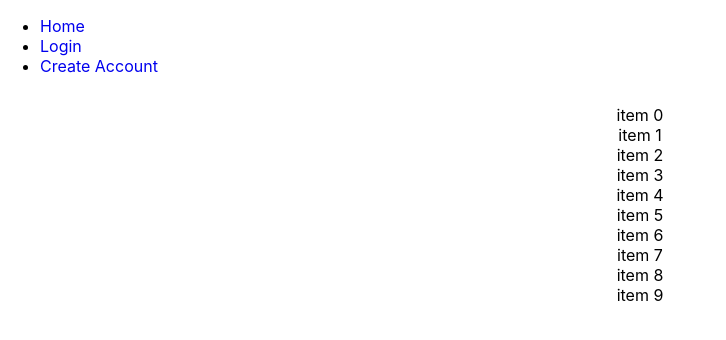
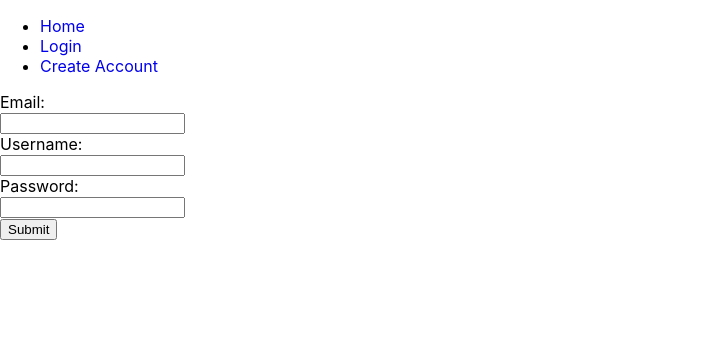
Before and after one commit to lyihongl/ResumeModule, a React (Create React App) app in the folder frontend/: page /create_account in a window 1280 px wide. Shown: the top 340 px of the page, without its empty margins (0-726 px from the left). Built offline with nearby package versions, Linux system fonts and the light colour scheme.

Commit message:
fixed stupid css issue

```diff
--- a/frontend/src/App.js
+++ b/frontend/src/App.js
@@ -105,7 +105,7 @@ function App() {
         </ul>
         <Switch>
           <Route path="/create_account">
-            {About()}
+            {CreateAccount()}
           </Route>
           <Route path="/login">
             {() => {
--- a/frontend/src/css/App.css
+++ b/frontend/src/css/App.css
@@ -21,7 +21,7 @@ a[class="dnd-link"]{
   margin-right: auto;
 }
 
-div[data-rbd-droppable-context-id="0"]{
+div[data-rbd-droppable-context-id]{
   margin-top:1%;
   margin-left:auto;
   margin-right:auto;
```
